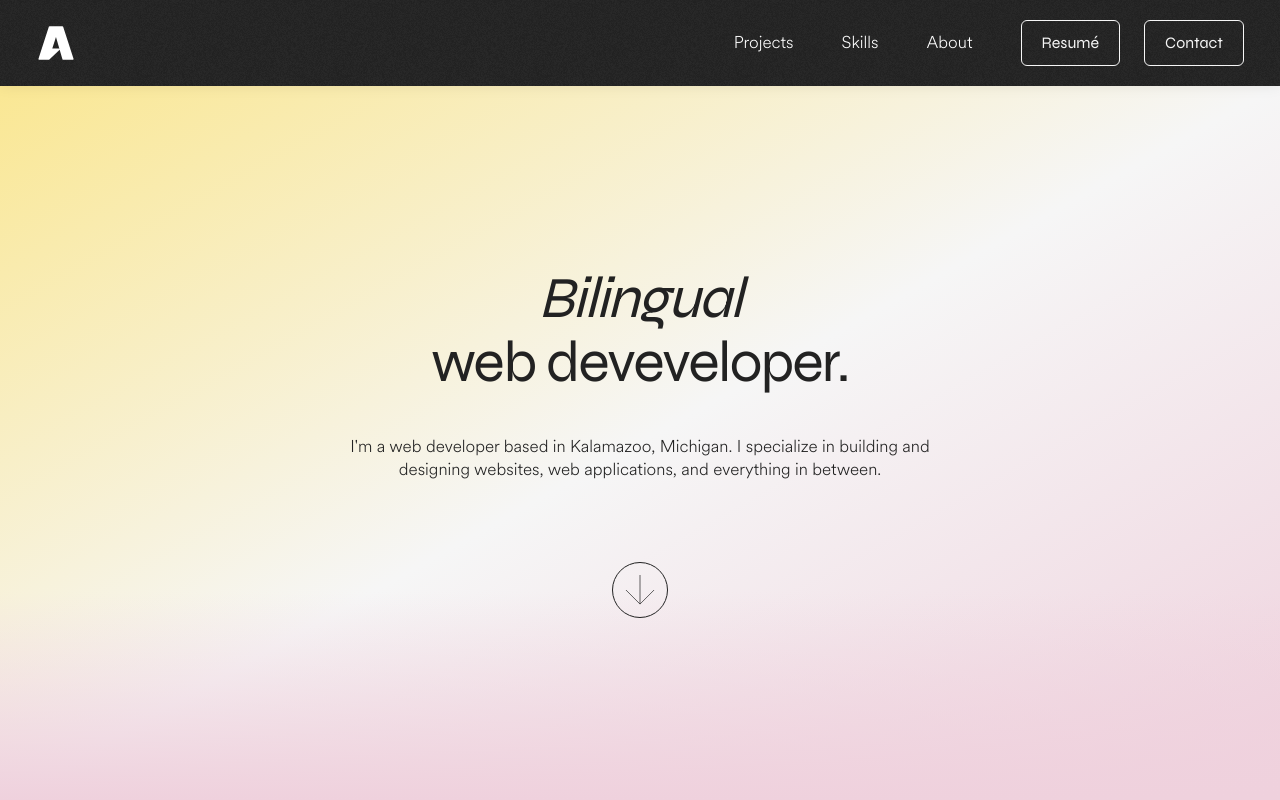
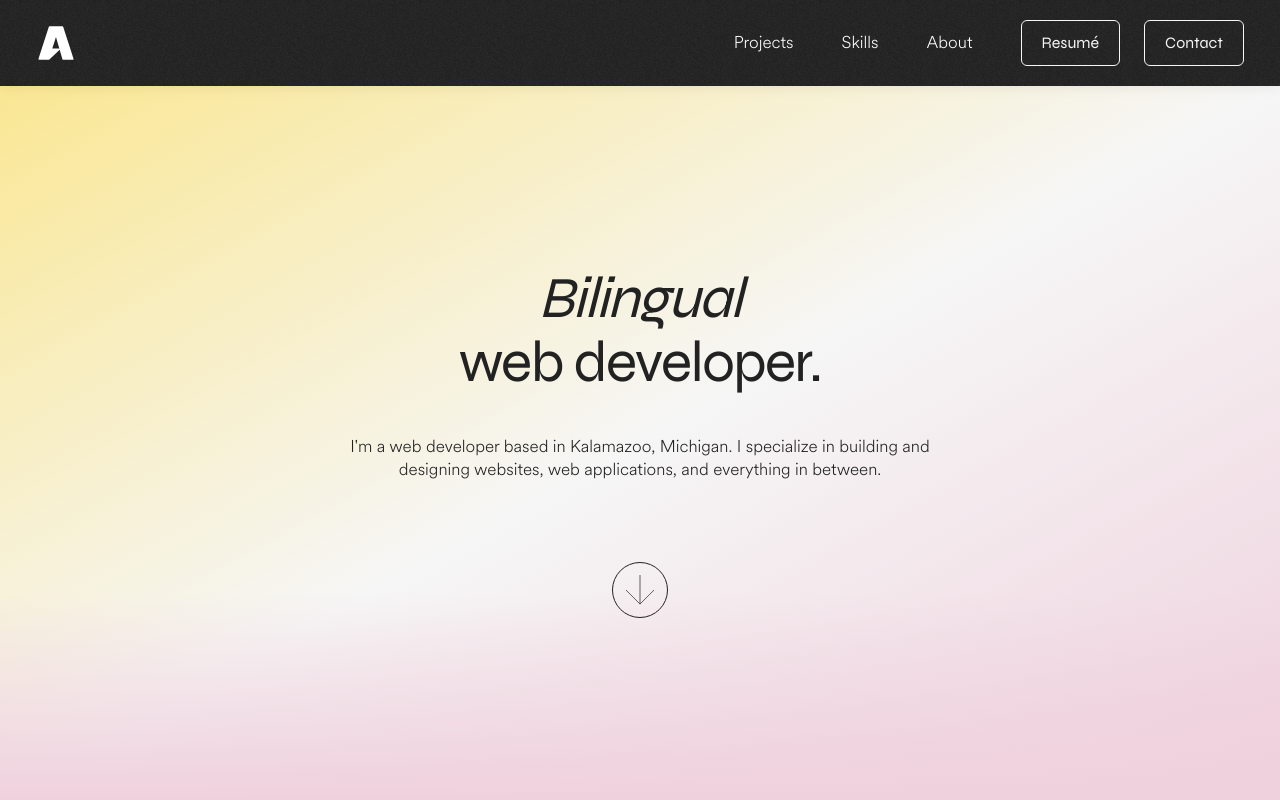
Before and after one commit to alexandrezahrai/personal-portfolio-tailwind-react, a React (Vite) app: page / in a window 1280 px wide. Shown: the top 800 px of the page. Built offline with nearby package versions, Linux system fonts and the light colour scheme.

Commit message:
small fixes

```diff
--- a/src/constants/index.js
+++ b/src/constants/index.js
@@ -46,7 +46,7 @@ export const Works = [
     description:
       "In partnership with a dedicated team, I contributed to the creation of the Salem Stones project—an online memorial showcase reflecting the brand's care, capability, and transparency. As a key contributor, I take pride in crafting a virtual space that embodies these values, underscoring our collective dedication to both meaningful remembrance and effective collaboration.",
     tags: ["Wordpress", "PHP", "MySQL", "Alpine.js", "Tailwind"],
-    link: "https://salemstones.org/",
+    link: "https://salemstones.com/",
     github: "",
     image: "src/assets/media/salem.webp",
   },
--- a/src/sections/Hero.jsx
+++ b/src/sections/Hero.jsx
@@ -13,7 +13,7 @@ const Hero = () => {
         <h1 className="heading-1 text-center">
           <em>Bilingual</em>
           <br />
-          web deveveloper.
+          web developer.
         </h1>
         <p className="text-center body-md mt-8 lg:mt-10 max-w-[600px] mx-auto balance-text">
           I'm a web developer based in Kalamazoo, Michigan. I specialize in
```
